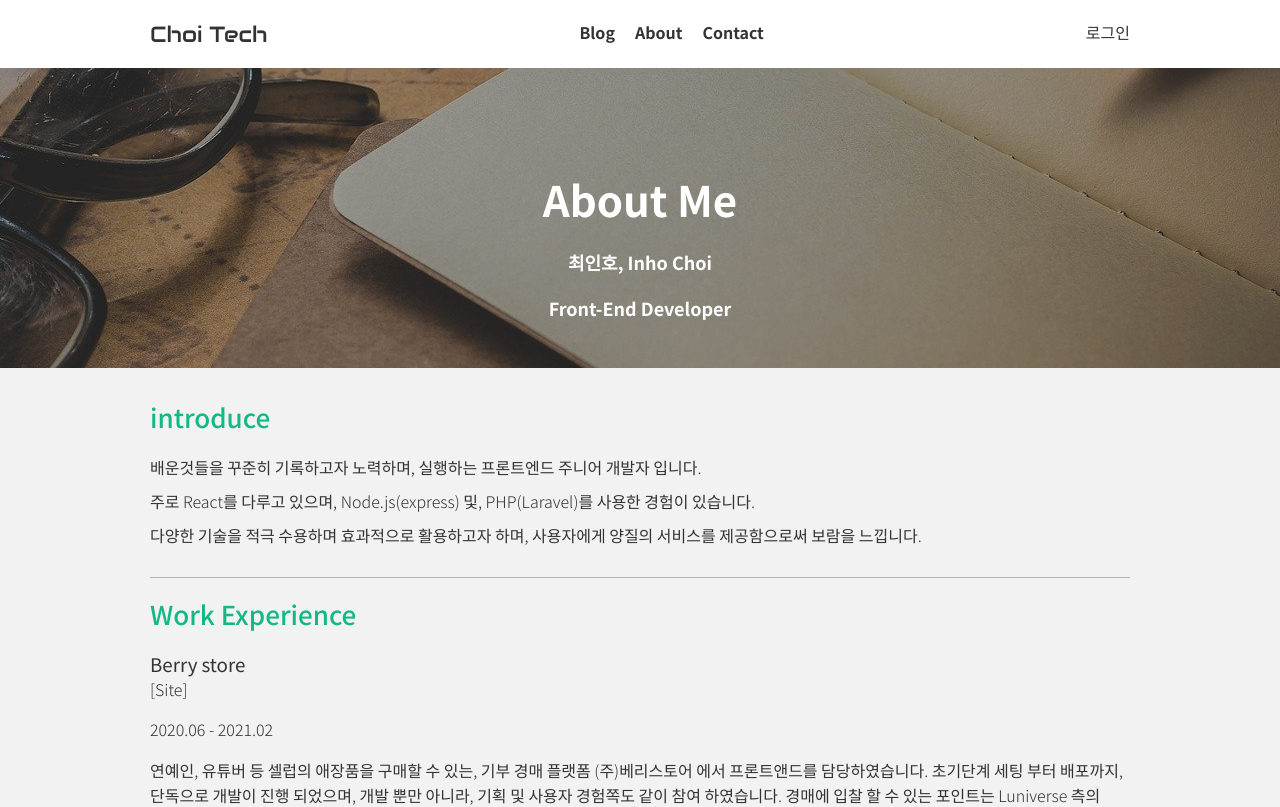
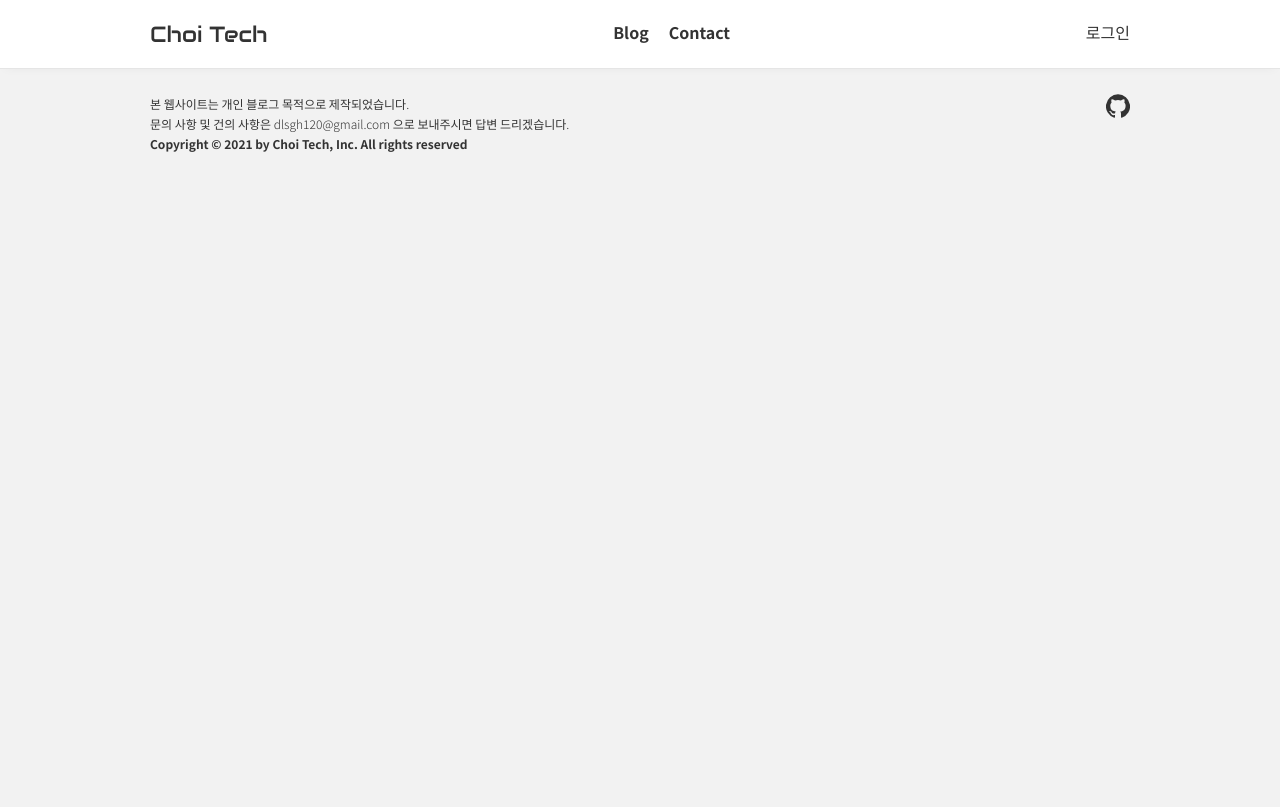
Before and after one commit to iiinhochoiii/blog-next, a Next.js app: page /about in a window 1280 px wide. Shown: the top 807 px of the page. Built offline with nearby package versions, Linux system fonts and the light colour scheme; no server answers.

Commit message:
reamove about page

```diff
--- a/components/layout/header/headers.tsx
+++ b/components/layout/header/headers.tsx
@@ -54,9 +54,9 @@ const Headers:React.FC<Props> = ({auth, userData, logout}) =>{
                         <Link href="/blog">
                             <a style={path&&path?.indexOf("/blog")>-1?{color:"rgb(18,184,134)"}:{}}>Blog</a>
                         </Link>
-                        <Link href="/about">
+                        {/* <Link href="/about">
                             <a style={path&&path?.indexOf("/about")>-1?{color:"rgb(18,184,134)"}:{}}>About</a>
-                        </Link>
+                        </Link> */}
                         <Link href="/contact">
                             <a style={path&&path?.indexOf("/contact")>-1?{color:"rgb(18,184,134)"}:{}}>Contact</a>
                         </Link>
--- a/pages/about/index.tsx
+++ b/pages/about/index.tsx
@@ -1,10 +1,10 @@
 import BaseTemplate from '../../components/template/base';
-import AboutContainer from '../../containers/about/aboutContainer';
+// import AboutContainer from '../../containers/about/aboutContainer';
 
 const Question = () =>{
     return(
         <BaseTemplate title="about">
-            <AboutContainer />
+            {/* <AboutContainer /> */}
         </BaseTemplate>
     );
 }
```
